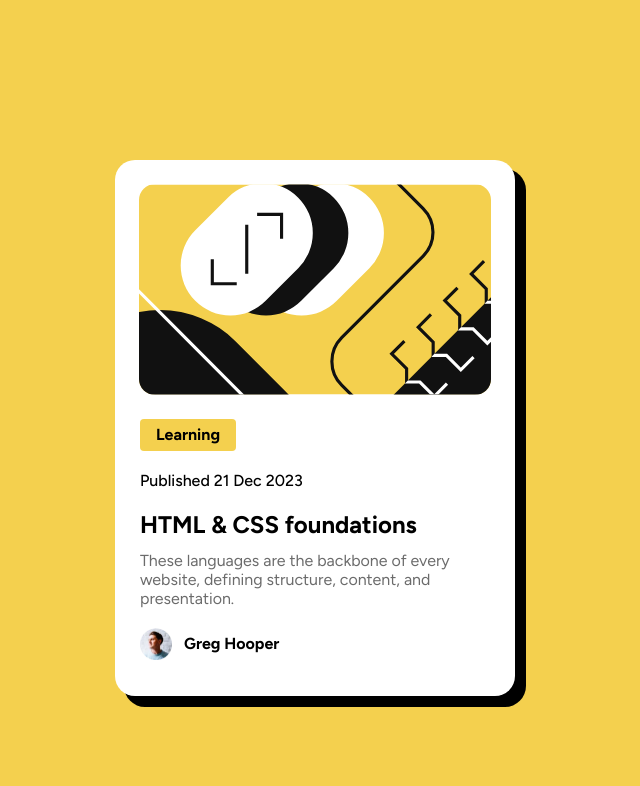
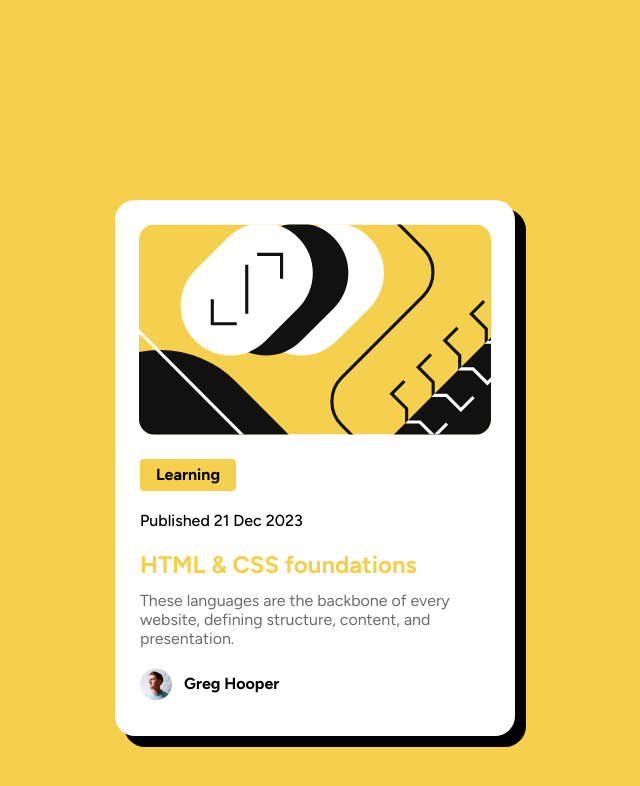
Before and after one commit to joaoggp/BLOG-PREVIEW-frontend-mentor, a plain HTML site: page index.html in a window 1280 px wide. In both pictures the pointer is over the element "HTML & CSS foundations". Shown: the whole page, without its empty margins (325-965 px from the left). Drawn offline with Linux system fonts and the light colour scheme.

Commit message:
Add files via upload

```diff
--- a/style.css
+++ b/style.css
@@ -28,7 +28,7 @@ main {
   justify-content: center;
   align-items: center;
   text-align: center;
-  margin: 20vh auto;
+  margin: 25vh auto 0px;
   background-color: var(--card-bg);
   -webkit-box-shadow: 10px 10px 0px 1px rgba(0, 0, 0, 1);
   -moz-box-shadow: 10px 10px 0px 1px rgba(0, 0, 0, 1);
@@ -65,6 +65,12 @@ main #page-main span {
 #page-main #content-card h2 {
   text-align: left;
   margin: 0px 0px 12px 25px;
+  transition: color .2s ease-in-out;
+}
+
+#page-main #content-card h2:hover{
+  color: var(--bg-main-color);
+  cursor: pointer;
 }
 
 #page-main #content-card p {
```
